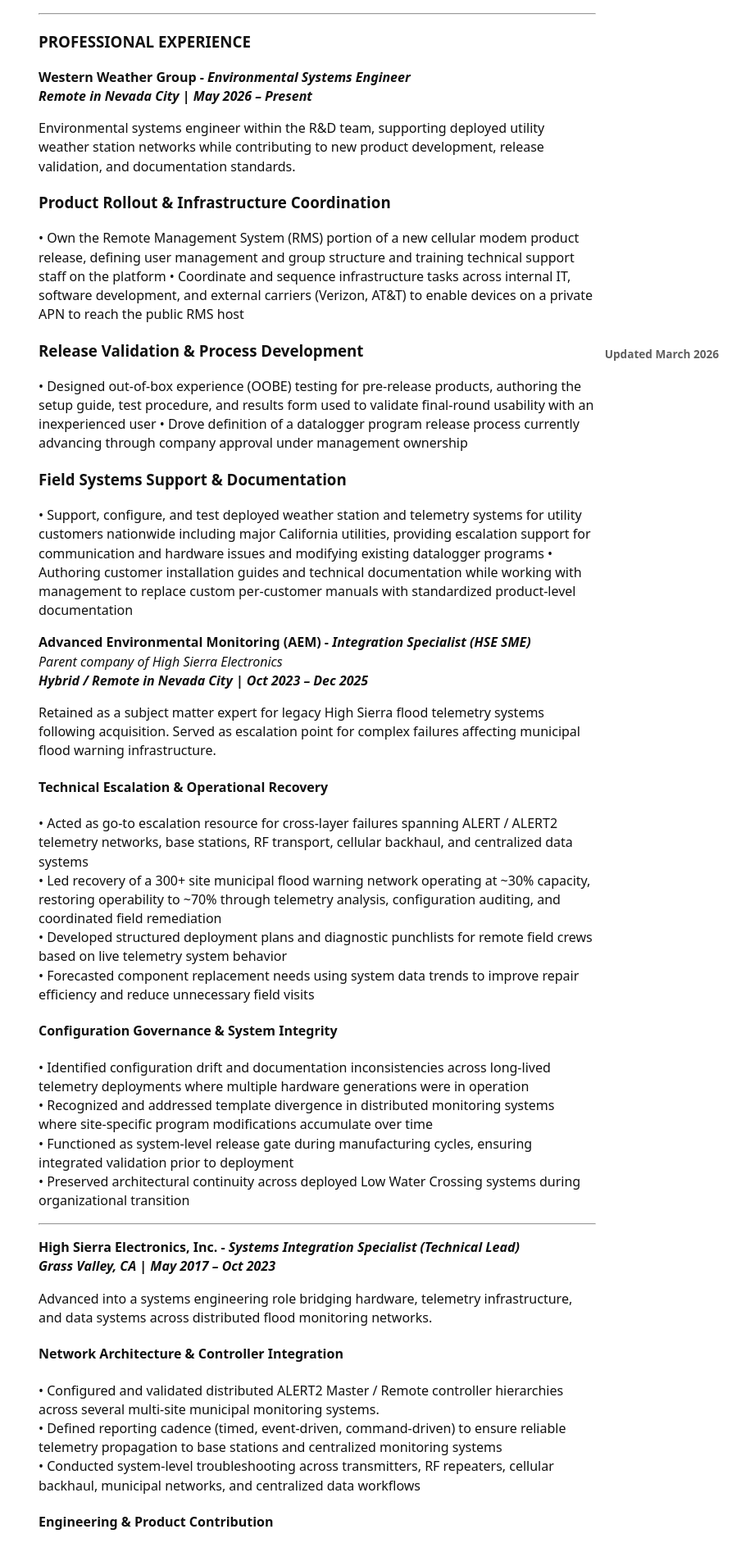
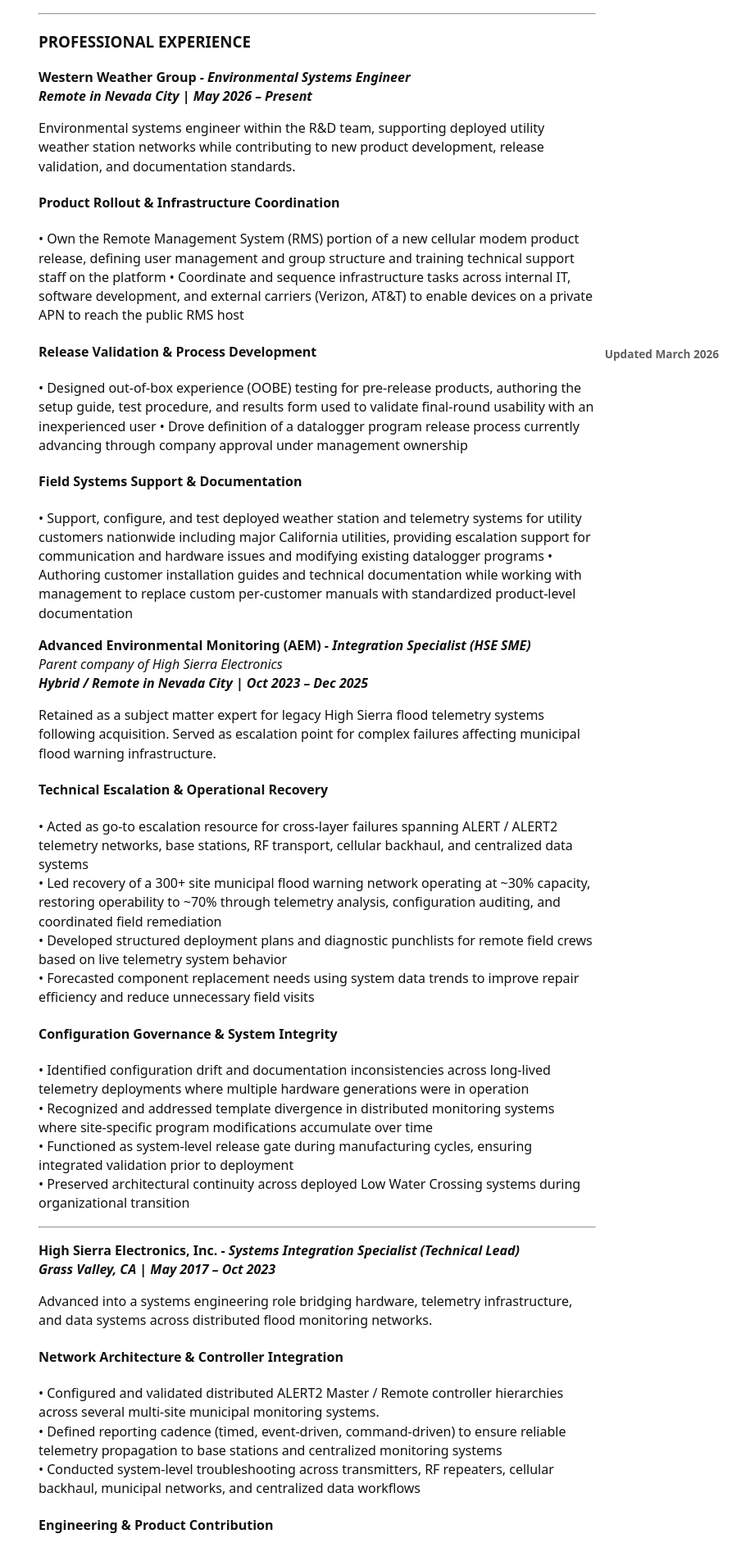
Before and after one commit to jostagirl/PublicResume, a Jekyll site: the page built from v/PlacerCoRadio/index.md, in a window 1280 px wide. Shown: the part 448-2341 px from the top of the page at 82% size, without its empty margins (387-1280 px from the left). Built offline with Jekyll 4.4.1, drawn with Linux system fonts in a browser that asks for light colours; our own code applies the rules of GitHub Pages for plain Markdown files.

Commit message:
Publish resume site update

```diff
--- a/v/PlacerCoRadio/index.md
+++ b/v/PlacerCoRadio/index.md
@@ -24,15 +24,15 @@ Systems engineer with 13+ years supporting distributed environmental monitoring,
 
 Environmental systems engineer within the R&D team, supporting deployed utility weather station networks while contributing to new product development, release validation, and documentation standards.
 
-### Product Rollout & Infrastructure Coordination
+#### Product Rollout & Infrastructure Coordination
 • Own the Remote Management System (RMS) portion of a new cellular modem product release, defining user management and group structure and training technical support staff on the platform
 • Coordinate and sequence infrastructure tasks across internal IT, software development, and external carriers (Verizon, AT&T) to enable devices on a private APN to reach the public RMS host
 
-### Release Validation & Process Development
+#### Release Validation & Process Development
 • Designed out-of-box experience (OOBE) testing for pre-release products, authoring the setup guide, test procedure, and results form used to validate final-round usability with an inexperienced user
 • Drove definition of a datalogger program release process currently advancing through company approval under management ownership
 
-### Field Systems Support & Documentation
+#### Field Systems Support & Documentation
 • Support, configure, and test deployed weather station and telemetry systems for utility customers nationwide including major California utilities, providing escalation support for communication and hardware issues and modifying existing datalogger programs
 • Authoring customer installation guides and technical documentation while working with management to replace custom per-customer manuals with standardized product-level documentation
 
```
